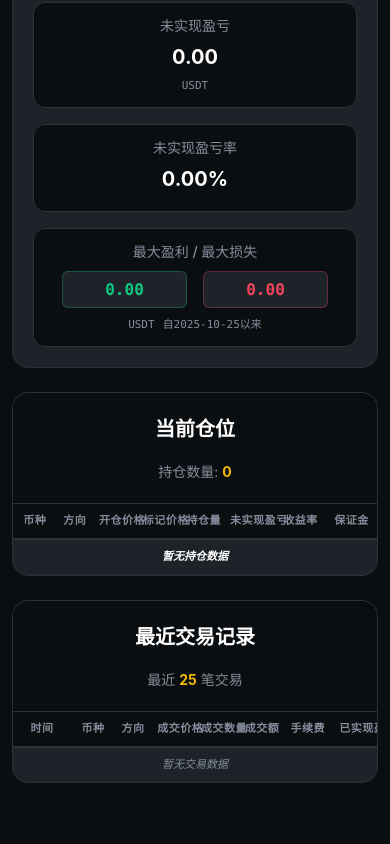
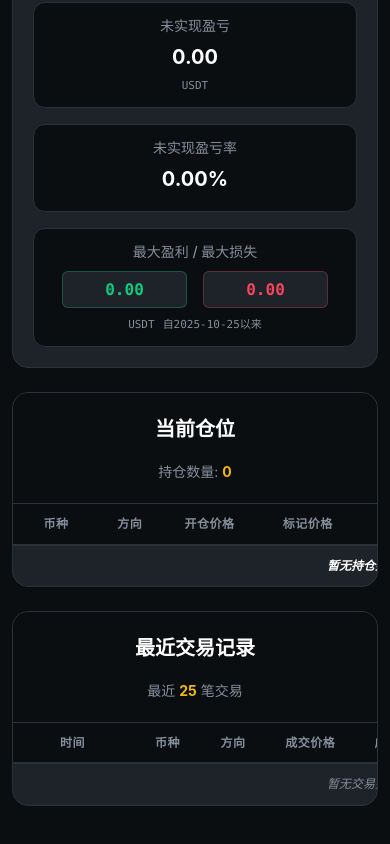
Before and after one commit to terryso/nof1-tracker-dashboard, a website: page binance-tracker.html in a window 390 px wide. Shown: the part 729-1573 px from the top of the page. Drawn offline with nearby package versions, Linux system fonts and the light colour scheme; no server answers.

Commit message:
feat: 优化表格在移动端的显示和滚动体验
- 将表格布局从 fixed 改为 auto，使列宽能根据内容自适应
- 添加表格最小宽度（800px）并为每列设置 min-width，防止内容过度挤压
- 增加 -webkit-overflow-scrolling: touch 支持 iOS 平滑滚动
- 优化移动端适配：
  - 调整字体大小至 12px 保持可读性
  - 设置 white-space: nowrap 防止文本换行
  - 减小各列最小宽度以适应小屏幕
  - 优化表格容器边距，确保横

```diff
--- a/styles.css
+++ b/styles.css
@@ -523,14 +523,16 @@ body {
 /* 表格容器 */
 .positions-table-container, .trades-table-container {
     overflow-x: auto;
+    -webkit-overflow-scrolling: touch; /* iOS 平滑滚动 */
 }
 
 /* 表格样式 */
 .positions-table, .trades-table {
     width: 100%;
+    min-width: 800px; /* 设置最小宽度，防止列过度挤压 */
     border-collapse: collapse;
     font-size: 14px;
-    table-layout: fixed;
+    table-layout: auto; /* 改为 auto，让内容自适应 */
 }
 
 .positions-table th, .trades-table th {
@@ -566,24 +568,24 @@ body {
     background: var(--background-color);
 }
 
-/* 设置各列宽度 */
-.positions-table th:nth-child(1), .positions-table td:nth-child(1) { width: 12%; } /* 币种 */
-.positions-table th:nth-child(2), .positions-table td:nth-child(2) { width: 10%; } /* 方向 */
-.positions-table th:nth-child(3), .positions-table td:nth-child(3) { width: 12%; } /* 开仓价格 */
-.positions-table th:nth-child(4), .positions-table td:nth-child(4) { width: 12%; } /* 标记价格 */
-.positions-table th:nth-child(5), .positions-table td:nth-child(5) { width: 12%; } /* 持仓量 */
-.positions-table th:nth-child(6), .positions-table td:nth-child(6) { width: 14%; } /* 未实现盈亏 */
-.positions-table th:nth-child(7), .positions-table td:nth-child(7) { width: 14%; } /* 收益率 */
-.positions-table th:nth-child(8), .positions-table td:nth-child(8) { width: 14%; } /* 保证金 */
+/* 设置最小列宽，保证内容不会过度挤压 */
+.positions-table th:nth-child(1), .positions-table td:nth-child(1) { min-width: 80px; } /* 币种 */
+.positions-table th:nth-child(2), .positions-table td:nth-child(2) { min-width: 60px; } /* 方向 */
+.positions-table th:nth-child(3), .positions-table td:nth-child(3) { min-width: 90px; } /* 开仓价格 */
+.positions-table th:nth-child(4), .positions-table td:nth-child(4) { min-width: 90px; } /* 标记价格 */
+.positions-table th:nth-child(5), .positions-table td:nth-child(5) { min-width: 80px; } /* 持仓量 */
+.positions-table th:nth-child(6), .positions-table td:nth-child(6) { min-width: 90px; } /* 未实现盈亏 */
+.positions-table th:nth-child(7), .positions-table td:nth-child(7) { min-width: 80px; } /* 收益率 */
+.positions-table th:nth-child(8), .positions-table td:nth-child(8) { min-width: 80px; } /* 保证金 */
 
-.trades-table th:nth-child(1), .trades-table td:nth-child(1) { width: 16%; } /* 时间 */
-.trades-table th:nth-child(2), .trades-table td:nth-child(2) { width: 12%; } /* 币种 */
-.trades-table th:nth-child(3), .trades-table td:nth-child(3) { width: 10%; } /* 方向 */
-.trades-table th:nth-child(4), .trades-table td:nth-child(4) { width: 12%; } /* 成交价格 */
-.trades-table th:nth-child(5), .trades-table td:nth-child(5) { width: 12%; } /* 成交数量 */
-.trades-table th:nth-child(6), .trades-table td:nth-child(6) { width: 12%; } /* 成交额 */
-.trades-table th:nth-child(7), .trades-table td:nth-child(7) { width: 14%; } /* 手续费 */
-.trades-table th:nth-child(8), .trades-table td:nth-child(8) { width: 12%; } /* 已实现盈亏 */
+.trades-table th:nth-child(1), .trades-table td:nth-child(1) { min-width: 120px; } /* 时间 */
+.trades-table th:nth-child(2), .trades-table td:nth-child(2) { min-width: 70px; } /* 币种 */
+.trades-table th:nth-child(3), .trades-table td:nth-child(3) { min-width: 60px; } /* 方向 */
+.trades-table th:nth-child(4), .trades-table td:nth-child(4) { min-width: 90px; } /* 成交价格 */
+.trades-table th:nth-child(5), .trades-table td:nth-child(5) { min-width: 80px; } /* 成交数量 */
+.trades-table th:nth-child(6), .trades-table td:nth-child(6) { min-width: 90px; } /* 成交额 */
+.trades-table th:nth-child(7), .trades-table td:nth-child(7) { min-width: 80px; } /* 手续费 */
+.trades-table th:nth-child(8), .trades-table td:nth-child(8) { min-width: 80px; } /* 已实现盈亏 */
 
 /* 方向标签 */
 .direction-tag {
@@ -787,20 +789,47 @@ body {
         font-size: 20px;
     }
 
+    /* 在小屏幕上允许表格横向滚动，而不是强制压缩 */
+    .positions-table-container, .trades-table-container {
+        margin: 0 -12px; /* 抵消容器的padding，让滚动区域扩展到边缘 */
+        padding: 0 12px;
+    }
+
     .positions-table, .trades-table {
-        font-size: 11px;
+        font-size: 12px; /* 保持可读性 */
+        min-width: 700px; /* 减小最小宽度但仍然可读 */
     }
 
     .positions-table th, .trades-table th,
     .positions-table td, .trades-table td {
-        padding: 8px 6px;
-        font-size: 11px;
+        padding: 10px 8px;
+        font-size: 12px;
+        white-space: nowrap; /* 防止文本换行 */
     }
 
     .direction-tag {
-        font-size: 10px;
-        padding: 2px 6px;
+        font-size: 11px;
+        padding: 3px 6px;
     }
+
+    /* 减小最小宽度以适应小屏幕 */
+    .positions-table th:nth-child(1), .positions-table td:nth-child(1) { min-width: 70px; }
+    .positions-table th:nth-child(2), .positions-table td:nth-child(2) { min-width: 50px; }
+    .positions-table th:nth-child(3), .positions-table td:nth-child(3) { min-width: 80px; }
+    .positions-table th:nth-child(4), .positions-table td:nth-child(4) { min-width: 80px; }
+    .positions-table th:nth-child(5), .positions-table td:nth-child(5) { min-width: 70px; }
+    .positions-table th:nth-child(6), .positions-table td:nth-child(6) { min-width: 80px; }
+    .positions-table th:nth-child(7), .positions-table td:nth-child(7) { min-width: 70px; }
+    .positions-table th:nth-child(8), .positions-table td:nth-child(8) { min-width: 70px; }
+
+    .trades-table th:nth-child(1), .trades-table td:nth-child(1) { min-width: 100px; }
+    .trades-table th:nth-child(2), .trades-table td:nth-child(2) { min-width: 60px; }
+    .trades-table th:nth-child(3), .trades-table td:nth-child(3) { min-width: 50px; }
+    .trades-table th:nth-child(4), .trades-table td:nth-child(4) { min-width: 80px; }
+    .trades-table th:nth-child(5), .trades-table td:nth-child(5) { min-width: 70px; }
+    .trades-table th:nth-child(6), .trades-table td:nth-child(6) { min-width: 80px; }
+    .trades-table th:nth-child(7), .trades-table td:nth-child(7) { min-width: 70px; }
+    .trades-table th:nth-child(8), .trades-table td:nth-child(8) { min-width: 70px; }
 }
 
 /* 加载动画 */
```
